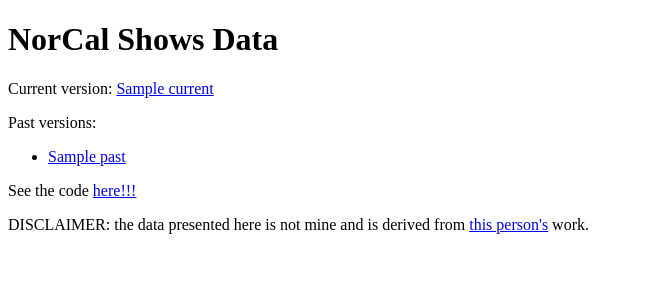
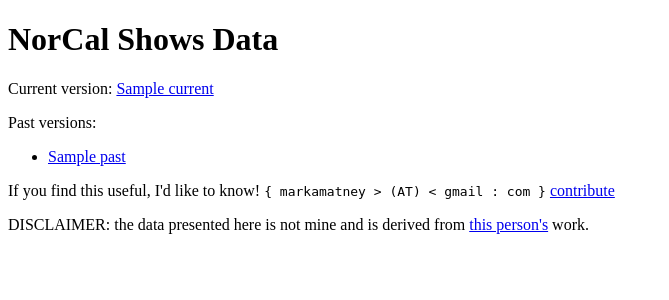
Before and after one commit to markmatney/norcal-shows-data, a Flask app: template templates/index.html in a window 1280 px wide. Shown: the top 300 px of the page, without its empty margins (0-669 px from the left). Run offline with Flask 2, Linux system fonts and the light colour scheme; the template is opened without the code that fills it: most values are stand-ins (such as "Sample title", 1, 10 or a date in 2020).

Commit message:
Update index.html

```diff
--- a/templates/index.html
+++ b/templates/index.html
@@ -16,7 +16,7 @@
       {% endfor %}
       </ul>
     {% endif %}
-    <p>See the code <a href="https://github.com/markmatney/norcal-shows-data">here!!!</a></p>
+    <p>If you find this useful, I'd like to know! <code>{ markamatney &gt; (AT) &lt; gmail : com }</code> <a href="https://github.com/markmatney/norcal-shows-data">contribute</a></p>
     <p>DISCLAIMER: the data presented here is not mine and is derived from <a href="http://www.calweb.com/~skoepke/">this person's</a> work.</p>
   </body>
 </html>
```
